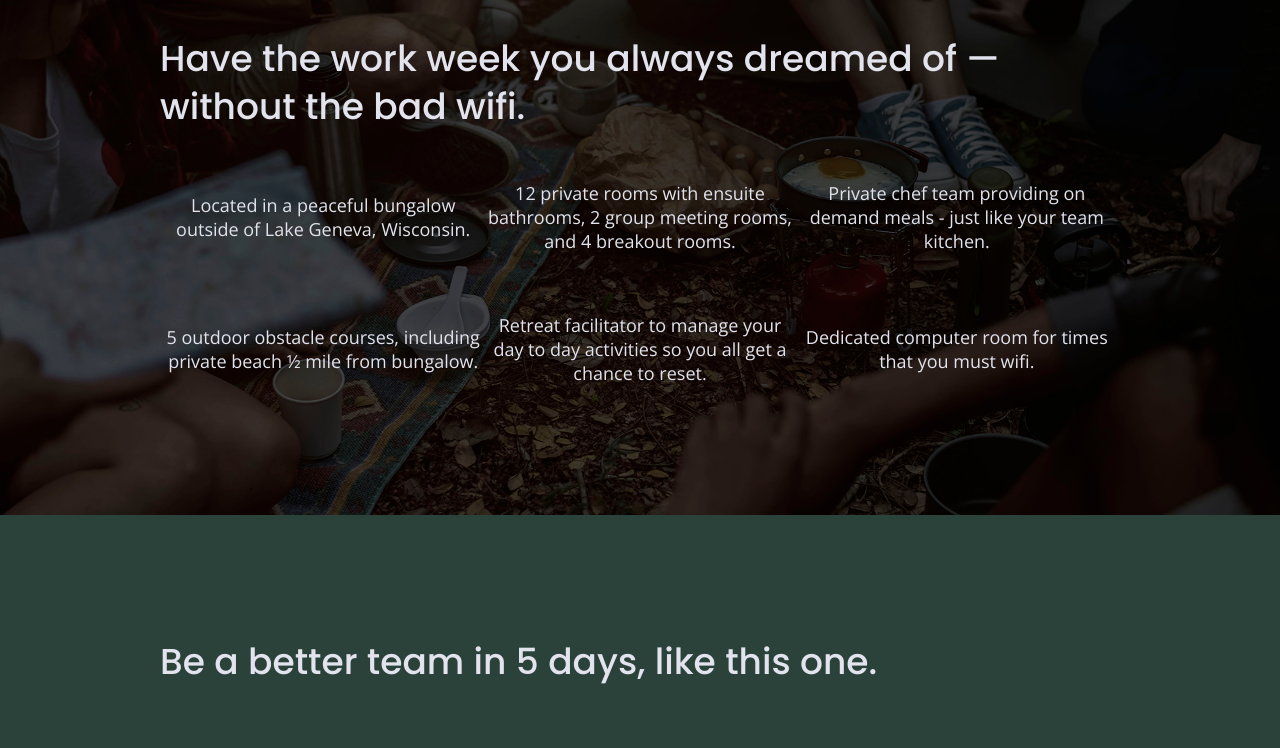
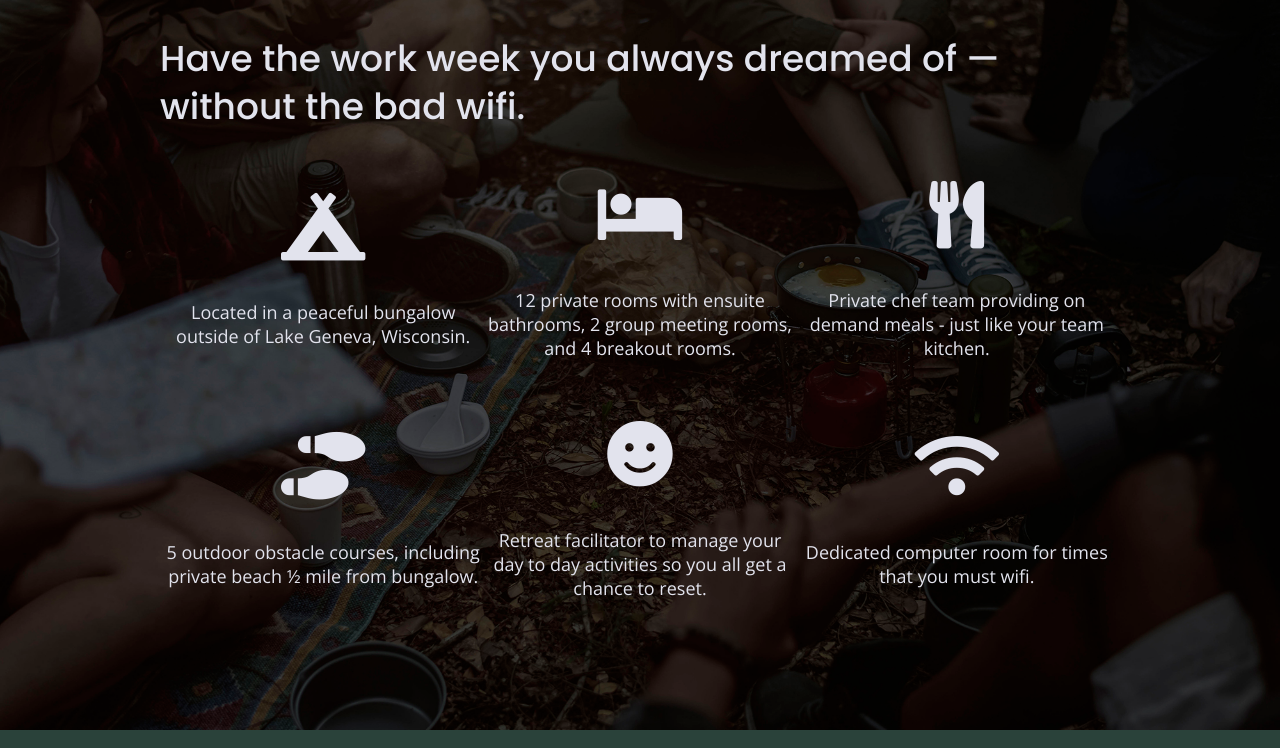
Before and after one commit to b-kicks-IT/unplugged-design-docs, a website built with Parcel: page index.html in a window 1280 px wide. Shown: the part 1097-1845 px from the top of the page. Built offline with nearby package versions, Linux system fonts and the light colour scheme.

Commit message:
Updatted the about/index.html, css/main.css, faq/index.html and index.html files

```diff
--- a/css/main.css
+++ b/css/main.css
@@ -321,6 +321,11 @@ input[type=button] {
   justify-content: center;
   align-items: center;
   flex-flow: row wrap;
+}
+
+.features i {
+  font-size: 3.75em;
+  margin-bottom: 40px;
 }
 
 .features p {
--- a/index.html
+++ b/index.html
@@ -17,7 +17,9 @@
   <!-- Place favicon.ico in the root directory -->
   <!-- Google Fonts -->
   <link href="https://fonts.googleapis.com/css?family=Open+Sans:400,700|Poppins:500,700" rel="stylesheet">
-
+  <!-- FontAwesome CDN version 5.5 -->
+  <link rel="stylesheet" href="https://use.fontawesome.com/releases/v5.5.0/css/all.css"
+    integrity="sha384-B4dIYHKNBt8Bc12p+WXckhzcICo0wtJAoU8YZTY5qE0Id1GSseTk6S+L3BlXeVIU" crossorigin="anonymous">
   <link rel="stylesheet" href="css/normalize.css">
   <link rel="stylesheet" href="css/main.css">
 
@@ -30,9 +32,9 @@
   <header>
     <div class="content-wrapper">
       <figure>
-      <a href="#">
-        <img src="img/unpluggedlogo.png" alt="unplugged logo">
-      </a>
+        <a href="#">
+          <img src="img/unpluggedlogo.png" alt="unplugged logo">
+        </a>
       </figure>
       <div class="header-divider"></div>
       <nav>
@@ -75,6 +77,7 @@
         <div class="features-items">
           <article>
             <p class="fontawesome-icon">
+              <i class="fas fa-campground"></i>
             </p>
             <p class="features-item-description">
               Located in a peaceful bungalow outside of Lake Geneva, Wisconsin.
@@ -82,6 +85,7 @@
           </article>
           <article>
             <p class="fontawesome-icon">
+              <i class="fas fa-bed"></i>
             </p>
             <p class="features-item-description">
               12 private rooms with ensuite bathrooms, 2 group meeting rooms, and 4 breakout rooms.
@@ -89,6 +93,7 @@
           </article>
           <article>
             <p class="fontawesome-icon">
+              <i class="fas fa-utensils"></i>
             </p>
             <p class="features-item-description">
               Private chef team providing on demand meals - just like your team kitchen.
@@ -96,6 +101,7 @@
           </article>
           <article>
             <p class="fontawesome-icon">
+              <i class="fas fa-shoe-prints"></i>
             </p>
             <p class="features-item-description">
               5 outdoor obstacle courses, including private beach ½ mile from bungalow.
@@ -103,6 +109,7 @@
           </article>
           <article>
             <p class="fontawesome-icon">
+              <i class="fas fa-smile"></i>
             </p>
             <p class="features-item-description">
               Retreat facilitator to manage your day to day activities so you all get a chance to reset.
@@ -110,6 +117,7 @@
           </article>
           <article>
             <p class="fontawesome-icon">
+              <i class="fas fa-wifi"></i>
             </p>
             <p class="features-item-description">
               Dedicated computer room for times that you must wifi.
```
Also changed, not shown: about/index.html (+2 -1 lines), faq/index.html (+2 -1 lines).
